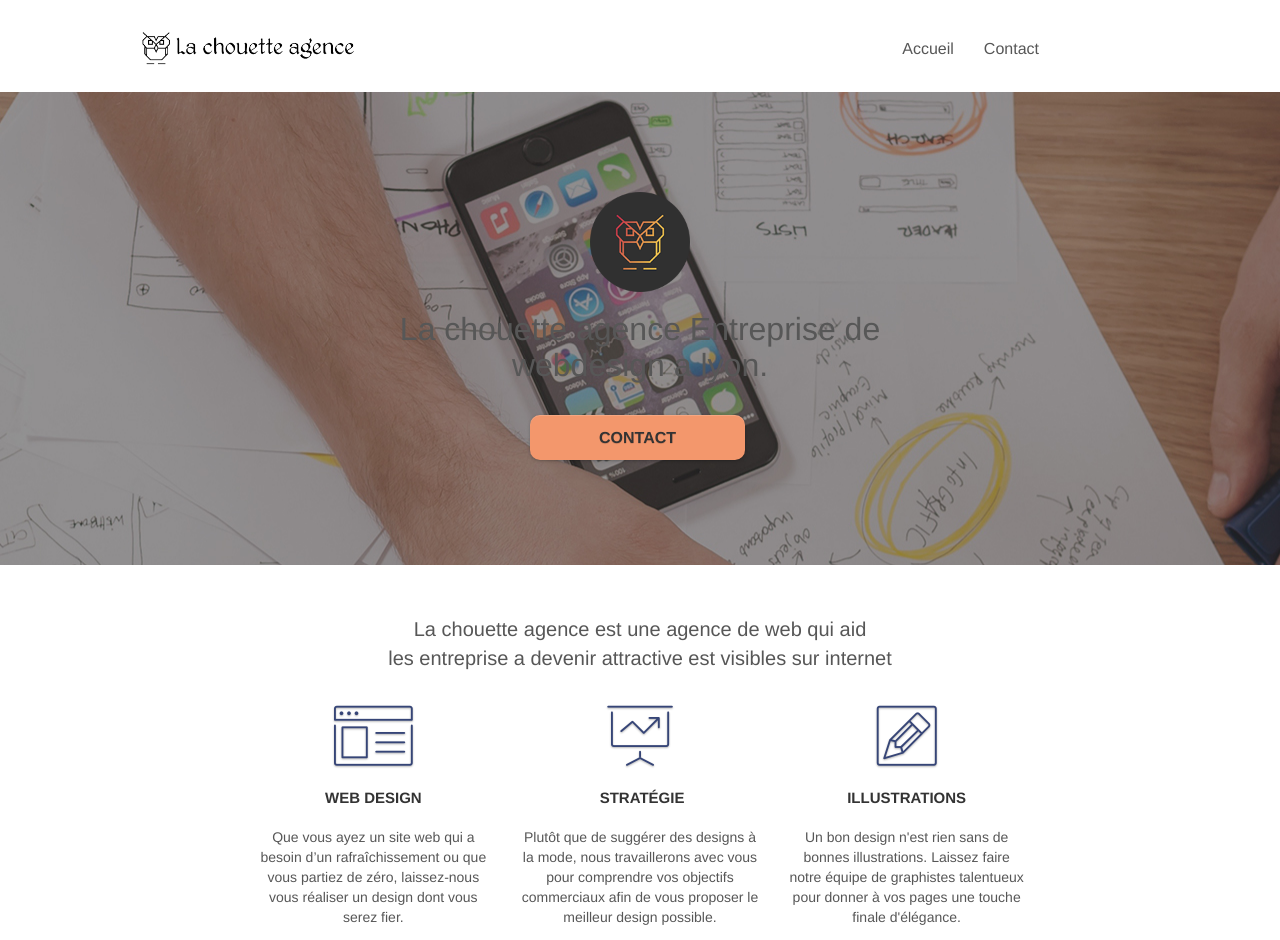
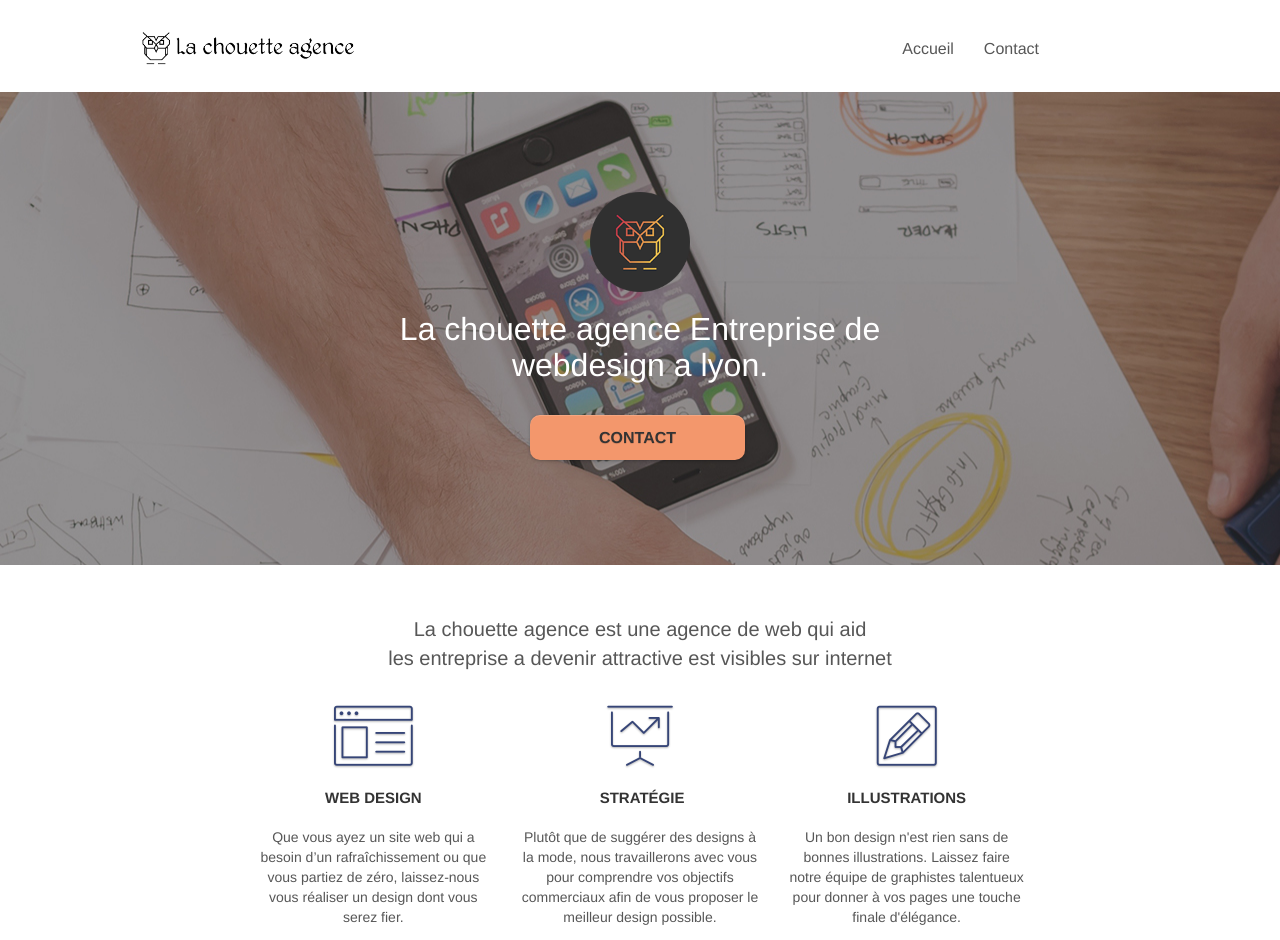
Before and after one commit to AmiriBSaf/P-4-la-chouette-agence, a plain HTML site: page index.html in a window 1280 px wide. Shown: the top 940 px of the page. Drawn offline with Linux system fonts and the light colour scheme.

Commit message:
contrast

```diff
--- a/style.css
+++ b/style.css
@@ -1148,6 +1148,6 @@ form{
 
     }
 }
-nav h1{
-    color: white;
+h1{
+    color: white!important;
 }
```
Also changed, not shown: index.html (+1 -1 lines).
